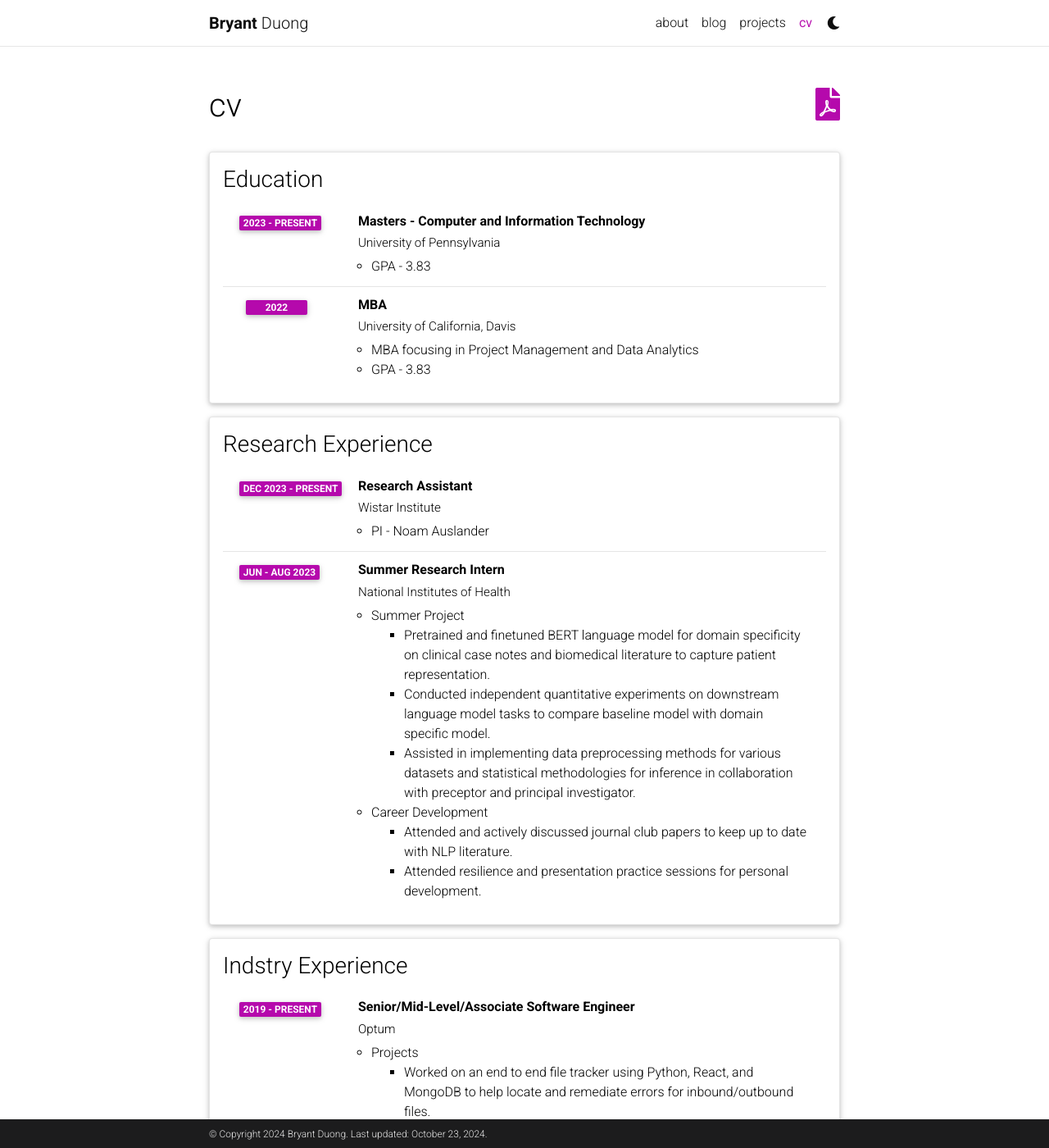
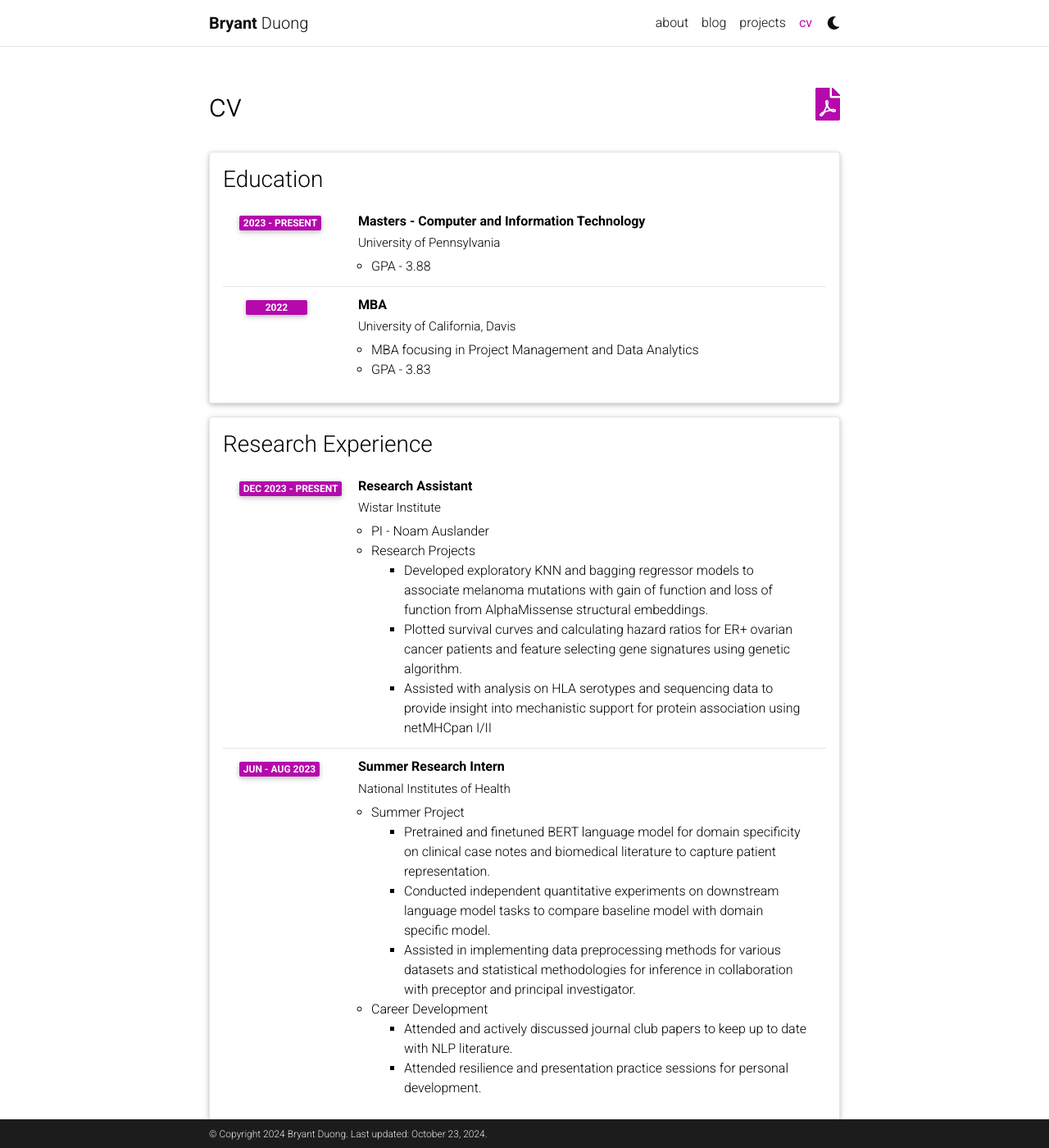
Before and after one commit to bryantduong/bryantduong.github.io, a Jekyll site: the page built from _pages/cv.md, in a window 1280 px wide and 1400 px high. Shown: the whole window at 82% size. Built offline with Jekyll 4.4.1, drawn with Linux system fonts in a browser that asks for light colours; comment, search, counter and statistics services are not loaded; a style sheet for code colours, icons or effects is not loaded.

Commit message:
add new cv, update page ver.

```diff
--- a/_data/cv.yml
+++ b/_data/cv.yml
@@ -5,7 +5,7 @@
       institution: University of Pennsylvania
       year: 2023 - Present
       description:
-        - GPA - 3.83
+        - GPA - 3.88
     - title: MBA
       institution: University of California, Davis
       year: 2022
@@ -20,6 +20,11 @@
       year: Dec 2023 - Present
       description:
         - PI - Noam Auslander
+        - title: Research Projects
+          contents:
+            - Developed exploratory KNN and bagging regressor models to associate melanoma mutations with gain of function and loss of function from AlphaMissense structural embeddings.
+            - Plotted survival curves and calculating hazard ratios for ER+ ovarian cancer patients and feature selecting gene signatures using genetic algorithm.
+            - Assisted with analysis on HLA serotypes and sequencing data to provide insight into mechanistic support for protein association using netMHCpan I/II
     - title: Summer Research Intern
       institution: National Institutes of Health
       year: Jun - Aug 2023
```
Also changed, not shown: 1 other file.
